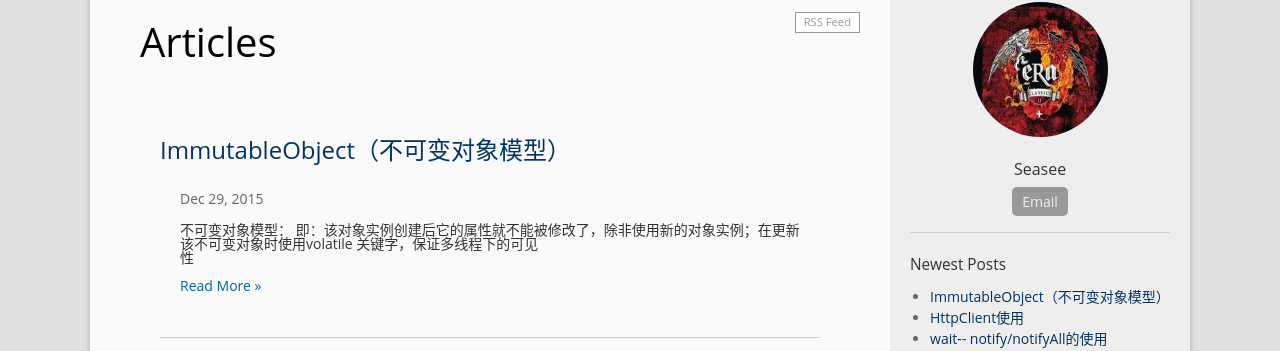
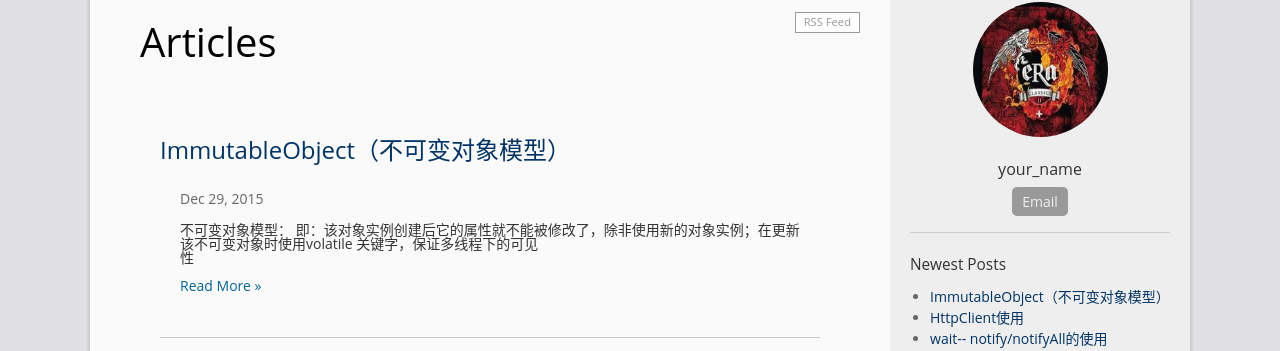
Before and after one commit to E-Present/e-present.github.io, a Jekyll site: the page built from index.html, in a window 1280 px wide and 900 px high. Shown: the part 120-471 px from the top of the window. Built offline with Jekyll 4.4.1, drawn with Linux system fonts in a browser that asks for light colours; the list of posts is cut into pages by our own code; some of the changed text lies outside the part shown.

Commit message:
Update _config.yml

```diff
--- a/_config.yml
+++ b/_config.yml
@@ -8,9 +8,9 @@ description: >
 
 # Your information
 email: 1064809511@qq.com
-author: Seasee
+author: your_name
 avatar: "//e-present.github.io/images/toto.jpg"
-profile: One sentence introducing yourself.
+profile: enjoy the present!
 #twitter_username: twitter_username
 #github_username:  github_username
 
```
